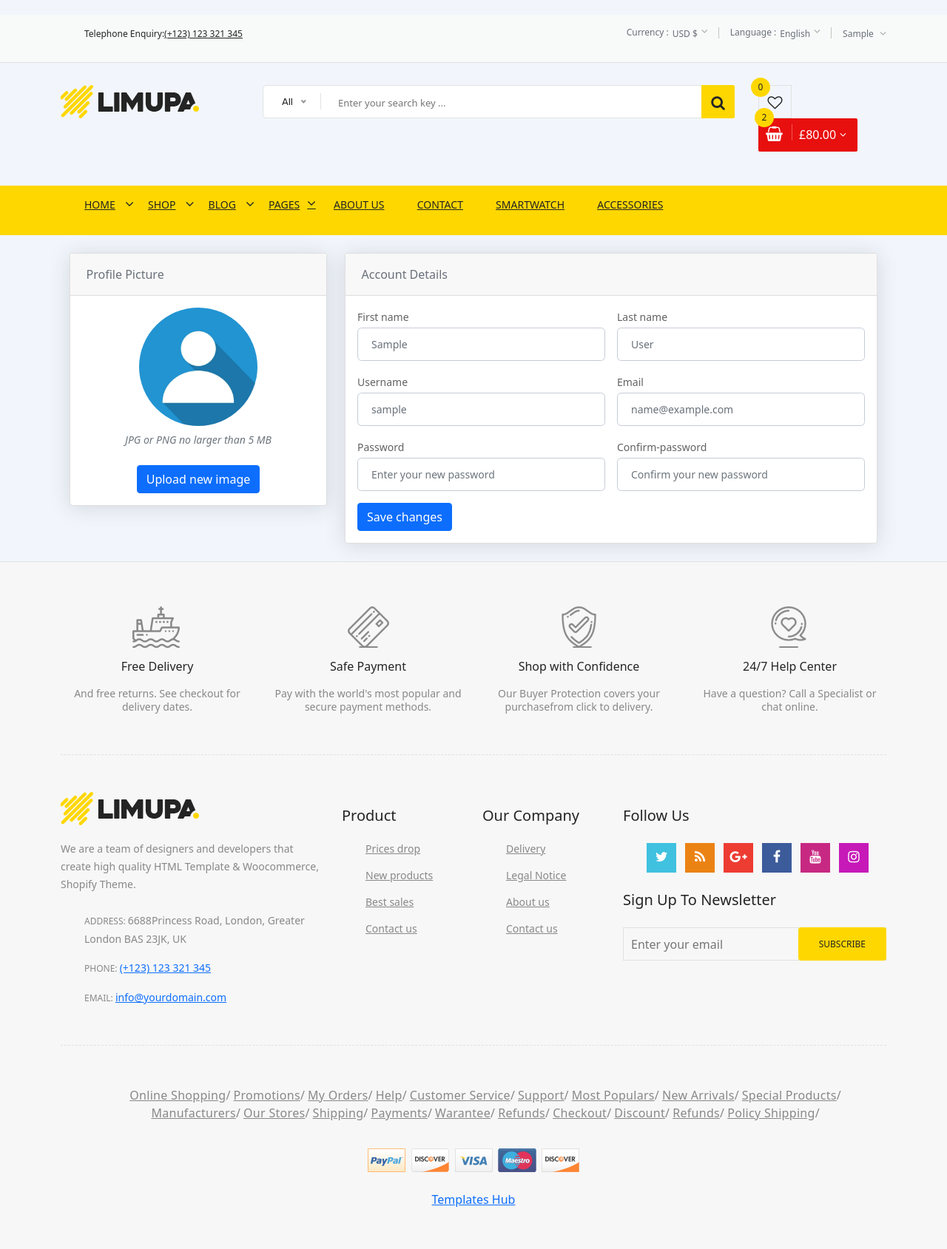
After one commit to ez4python/limupa_web_market, a Django app: page /profile/1 in a window 1280 px wide. The commit adds this page. Shown: the whole page at 74% size. Run offline with Django 5.2, Linux system fonts and the light colour scheme; the visitor is signed in with stand-in values (Sample User, id 1); data comes from the database, SQL or seed files in the repository; some libraries are stand-ins or nearby versions.

Commit message:
some updates

```diff
--- a/apps/urls.py
+++ b/apps/urls.py
@@ -1,15 +1,17 @@
 from django.contrib.auth.views import LogoutView
 from django.urls import path, include
 from apps.views import BlogListView, RegisterFormView, CustomLoginView, BlogDetailView, IndexView, ShopListView, \
-    SingleProductView
+    SingleProductView, SignUpToNewsView, ProfileView
 
 urlpatterns = [
     path('', IndexView.as_view(), name='index_page'),
     path('register', RegisterFormView.as_view(), name='register_page'),
     path('login', CustomLoginView.as_view(), name='login_page'),
     path('logout', LogoutView.as_view(next_page='login_page'), name='logout_page'),
+    path('profile/<int:pk>', ProfileView.as_view(), name='profile_page'),
+    path('news-letter', SignUpToNewsView.as_view(), name='news_letter_page'),
     path('blog-list', BlogListView.as_view(), name='blog_list_page'),
-    path('blog-detail/<int:pk>', BlogDetailView.as_view(), name='blog_detail_page'),
+    path('blog-detail/<uuid:pk>', BlogDetailView.as_view(), name='blog_detail_page'),
     path('shop-list', ShopListView.as_view(), name='shop_list_page'),
     path('product/<int:pk>', SingleProductView.as_view(), name='single_product_page'),
     path("ckeditor5/", include('django_ckeditor_5.urls'), name="ck_editor_5_upload_file"),
--- a/apps/views.py
+++ b/apps/views.py
@@ -1,14 +1,20 @@
+from django.contrib.auth.mixins import LoginRequiredMixin
 from django.contrib.auth.views import LoginView
+from django.shortcuts import redirect
 from django.urls import reverse_lazy
-from django.views.generic import TemplateView, ListView, DetailView, FormView
+from django.views.generic import TemplateView, ListView, DetailView, FormView, CreateView
 
-from apps.forms import RegisterForm
+from apps.forms import RegisterForm, EmailForm
 from apps.mixins import NotLoginRequiredMixin
-from apps.models import Blog, Category, Product
+from apps.models import Blog, Category, Product, Tag, User
 
 
 class IndexView(TemplateView):
     template_name = 'apps/index.html'
+
+    def get_context_data(self, **kwargs):
+        context = super().get_context_data(**kwargs)
+        return context
 
 
 class ShopListView(ListView):
@@ -29,8 +35,15 @@ class SingleProductView(DetailView):
 
 class BlogListView(ListView):
     template_name = 'apps/blogs/blog-list.html'
-    queryset = Blog.objects.order_by('-created_at')
+    paginate_by = 2
+    queryset = Blog.objects.order_by('-id')
     context_object_name = 'blogs'
+
+    def get_queryset(self):
+        queryset = super().get_queryset()
+        if search := self.request.GET.get('search'):
+            return queryset.filter(name__icontains=search)
+        return queryset
 
 
 class BlogDetailView(DetailView):
@@ -42,12 +55,13 @@ class BlogDetailView(DetailView):
         context = super().get_context_data(**kwargs)
         context['categories'] = Category.objects.all()
         context['recent_blogs'] = self.get_queryset()[:3]
+        context['tags'] = Tag.objects.all()
         return context
 
 
 class CustomLoginView(NotLoginRequiredMixin, LoginView):
     template_name = 'apps/login-register.html'
-    next_page = 'index_page'
+    success_url = reverse_lazy('index_page')
 
 
 class RegisterFormView(FormView):
@@ -58,3 +72,28 @@ class RegisterFormView(FormView):
     def form_valid(self, form):
         form.save()
         return super().form_valid(form)
+
+
+class SignUpToNewsView(CreateView):
+    template_name = 'apps/base.html'
+    form_class = EmailForm
+    success_url = reverse_lazy('.')
+
+    def form_valid(self, form):
+        form.save()
+        return super().form_valid(form)
+
+    def form_invalid(self, form):
+        return redirect('.', {'form': form})
+
+
+class ProfileView(LoginRequiredMixin, DetailView):
+    template_name = 'apps/profile/profile_page.html'
+    model = User
+    pk_url_kwarg = 'pk'
+    success_url = reverse_lazy('profile_page')
+
+    def get_context_data(self, **kwargs):
+        context = super().get_context_data(**kwargs)
+        context['user'] = self.request.user
+        return context
--- a/req.txt
+++ b/req.txt
@@ -2,8 +2,13 @@ asgiref==3.7.2
 Django==5.0.1
 django-ckeditor-5==0.2.11
 django-cleanup==8.0.0
+django-filter==23.5
+django-jazzmin==2.6.0
 django-js-asset==2.2.0
 django-resized==1.0.2
 pillow==10.2.0
 psycopg2-binary==2.9.9
+pypng==0.20220715.0
+qrcode==7.4.2
 sqlparse==0.4.4
+typing_extensions==4.9.0
--- a/templates/apps/base.html
+++ b/templates/apps/base.html
@@ -6,7 +6,10 @@
 <head>
     <meta charset="utf-8">
     <meta http-equiv="x-ua-compatible" content="ie=edge">
-    <title>Limupa Online Shopping</title>
+
+    {% block page_title %}
+    {% endblock %}
+
     <meta name="description" content="">
     <meta name="viewport" content="width=device-width, initial-scale=1">
 
@@ -115,7 +118,13 @@
                                     </div>
                                     <div class="setting ht-setting">
                                         <ul class="ht-setting-list">
-                                            <li><a href="{% url 'login_page' %}">My Account</a></li>
+                                            <li>
+                                                {% if user.is_authenticated %}
+                                                    <a href="{% url 'profile_page' user.pk %}">My Account</a>
+                                                {% else %}
+                                                    <a href="{% url 'login_page' %}">My Account</a>
+                                                {% endif %}
+                                            </li>
                                             <li><a href="checkout.html">Checkout</a></li>
                                             {% if user.is_authenticated %}
                                                 <li>
@@ -155,7 +164,7 @@
                     <!-- Begin Header Middle Right Area -->
                     <div class="col-lg-9 pl-0 ml-sm-15 ml-xs-15">
                         <!-- Begin Header Middle Searchbox Area -->
-                        <form action="#" class="hm-searchbox">
+                        <form action="{% url 'blog_list_page' %}" class="hm-searchbox">
                             <select class="nice-select select-search-category">
                                 <option value="0">All</option>
                                 <option value="10">Laptops</option>
@@ -228,7 +237,7 @@
                                 <option value="15">Smartwatch</option>
                                 <option value="16">Accessories</option>
                             </select>
-                            <input type="text" placeholder="Enter your search key ...">
+                            <input type="text" name="search" placeholder="Enter your search key ...">
                             <button class="li-btn" type="submit"><i class="fa fa-search"></i></button>
                         </form>
                         <!-- Header Middle Searchbox Area End Here -->
@@ -609,12 +618,23 @@
                             <!-- Begin Footer Newsletter Area -->
                             <div class="footer-newsletter">
                                 <h4>Sign up to newsletter</h4>
-                                <form action="#" method="post" id="mc-embedded-subscribe-form"
+                                {% if form.errors %}
+                                    {% for field in form %}
+                                        {% for error in field.errors %}
+                                            <div class="alert alert-danger" style="color: red;">
+                                                <strong>{{ error|escape }}</strong>
+                                            </div>
+                                        {% endfor %}
+                                    {% endfor %}
+                                {% endif %}
+                                <form action="{% url 'news_letter_page' %}" method="post"
+                                      id="mc-embedded-subscribe-form"
                                       name="mc-embedded-subscribe-form" class="footer-subscribe-form validate"
-                                      target="_blank" novalidate>
+                                      novalidate>
+                                    {% csrf_token %}
                                     <div id="mc_embed_signup_scroll">
                                         <div id="mc-form" class="mc-form subscribe-form form-group">
-                                            <input id="mc-email" type="email" autocomplete="off"
+                                            <input id="mc-email" name="email" type="email" autocomplete="off"
                                                    placeholder="Enter your email"/>
                                             <button class="btn" id="mc-submit">Subscribe</button>
                                         </div>
--- a/templates/apps/index.html
+++ b/templates/apps/index.html
@@ -1,5 +1,9 @@
 {% extends 'apps/base.html' %}
 {% load static %}
+
+{% block page_title %}
+    <title>Home-Page</title>
+{% endblock %}
 
 {% block main_content %}
     <!-- Header Area End Here -->
--- /dev/null
+++ b/templates/apps/profile/profile_page.html
@@ -0,0 +1,142 @@
+{% extends 'apps/base.html' %}
+{% load static %}
+
+{% block page_title %}
+    <title>Profile</title>
+{% endblock %}
+
+{% block main_content %}
+    <div id="snippetContent">
+        <link rel="stylesheet" href="https://cdn.jsdelivr.net/npm/bootstrap@5.0.1/dist/css/bootstrap.min.css">
+        <script src="https://cdn.jsdelivr.net/npm/bootstrap@5.0.1/dist/js/bootstrap.bundle.min.js"></script>
+        <div class="container-xl px-4 mt-4">
+            <div class="row">
+                <div class="col-xl-4">
+                    <div class="card mb-4 mb-xl-0">
+                        <div class="card-header">Profile Picture</div>
+                        <div class="card-body text-center"><img class="img-account-profile rounded-circle mb-2"
+                                                                src="{{ user.image.url }}"
+                                                                alt="">
+                            <div class="small font-italic text-muted mb-4">JPG or PNG no larger than 5 MB</div>
+                            <button class="btn btn-primary" type="button">Upload new image</button>
+                        </div>
+                    </div>
+                </div>
+                <div class="col-xl-8">
+                    <div class="card mb-4">
+                        <div class="card-header">Account Details</div>
+                        <div class="card-body">
+                            <form action="#" method="post">
+                                <div class="row gx-3 mb-3">
+                                    <div class="col-md-6">
+                                        <label class="small mb-1" for="inputFirstName">First name</label>
+                                        <input class="form-control" id="inputFirstName" type="text"
+                                               placeholder="Enter your first name" value="{{ user.first_name }}">
+                                    </div>
+                                    <div class="col-md-6">
+                                        <label class="small mb-1" for="inputLastName">Last name</label>
+                                        <input class="form-control" id="inputLastName" type="text"
+                                               placeholder="Enter your last name" value="{{ user.last_name }}">
+                                    </div>
+                                </div>
+                                <div class="row gx-3 mb-3">
+                                    <div class="col-md-6">
+                                        <label class="small mb-1" for="inputUsername">Username</label>
+                                        <input class="form-control" id="inputUsername" name="username"
+                                               type="text" placeholder="Enter your username"
+                                               value="{{ user.username }}">
+                                    </div>
+                                    <div class="col-md-6">
+                                        <label class="small mb-1" for="inputEmail">Email</label>
+                                        <input class="form-control" id="inputEmail" type="email"
+                                               placeholder="Enter your email" value="{{ user.email }}"></div>
+                                </div>
+                                <div class="row gx-3 mb-3">
+                                    <div class="col-md-6">
+                                        <label class="small mb-1" for="inputPassword">Password</label>
+                                        <input class="form-control" id="inputPassword" type="password"
+                                               placeholder="Enter your new password" name="password">
+                                    </div>
+                                    <div class="col-md-6">
+                                        <label class="small mb-1" for="inputPassword">Confirm-password</label>
+                                        <input class="form-control" id="inputPassword" type="password"
+                                               placeholder="Confirm your new password" name="confirm-password">
+                                    </div>
+                                </div>
+                                <button class="btn btn-primary" type="button">Save changes</button>
+                            </form>
+                        </div>
+                    </div>
+                </div>
+            </div>
+        </div>
+        <style type="text/css">body {
+            margin-top: 20px;
+            background-color: #f2f6fc;
+            color: #69707a;
+        }
+
+        .img-account-profile {
+            height: 10rem;
+        }
+
+        .rounded-circle {
+            border-radius: 50% !important;
+        }
+
+        .card {
+            box-shadow: 0 0.15rem 1.75rem 0 rgb(33 40 50 / 15%);
+        }
+
+        .card .card-header {
+            font-weight: 500;
+        }
+
+        .card-header:first-child {
+            border-radius: 0.35rem 0.35rem 0 0;
+        }
+
+        .card-header {
+            padding: 1rem 1.35rem;
+            margin-bottom: 0;
+            background-color: rgba(33, 40, 50, 0.03);
+            border-bottom: 1px solid rgba(33, 40, 50, 0.125);
+        }
+
+        .form-control, .dataTable-input {
+            display: block;
+            width: 100%;
+            padding: 0.875rem 1.125rem;
+            font-size: 0.875rem;
+            font-weight: 400;
+            line-height: 1;
+            color: #69707a;
+            background-color: #fff;
+            background-clip: padding-box;
+            border: 1px solid #c5ccd6;
+            -webkit-appearance: none;
+            -moz-appearance: none;
+            appearance: none;
+            border-radius: 0.35rem;
+            transition: border-color 0.15s ease-in-out, box-shadow 0.15s ease-in-out;
+        }
+
+        .nav-borders .nav-link.active {
+            color: #0061f2;
+            border-bottom-color: #0061f2;
+        }
+
+        .nav-borders .nav-link {
+            color: #69707a;
+            border-bottom-width: 0.125rem;
+            border-bottom-style: solid;
+            border-bottom-color: transparent;
+            padding-top: 0.5rem;
+            padding-bottom: 0.5rem;
+            padding-left: 0;
+            padding-right: 0;
+            margin-left: 1rem;
+            margin-right: 1rem;
+        }</style>
+    </div>
+{% endblock %}
```
Also changed, not shown: apps/admin.py (+6 -1 lines), apps/filters.py (added, +10 -0 lines), apps/forms.py (+13 -1 lines), apps/models.py (+14 -1 lines), apps/templatetags/custom_math.py (added, +16 -0 lines), apps/utils.py (added, +13 -0 lines), root/settings.py (+154 -0 lines), templates/apps/blogs/blog-detail.html (+6 -6 lines), templates/apps/blogs/blog-list.html (+27 -6 lines), apps/templatetags/__init__.py (added), 1 other file.
